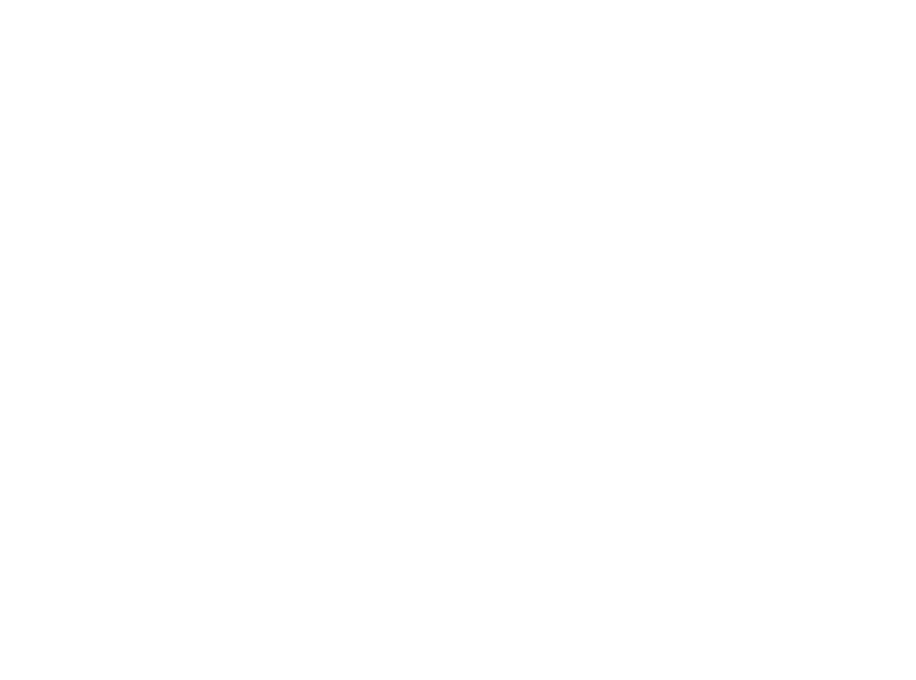
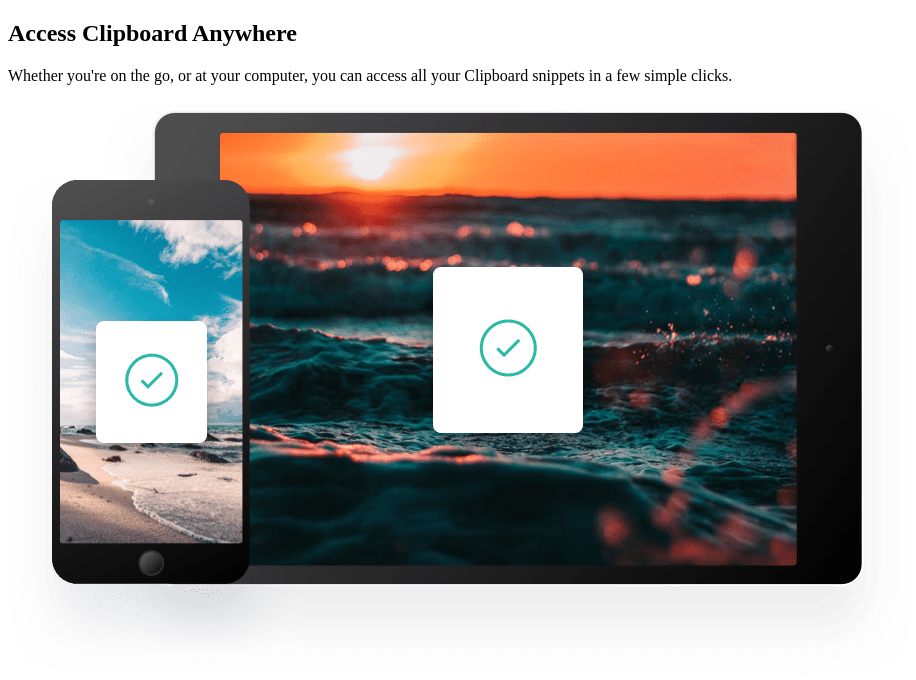
Before and after one commit to goodluckribson-source/Project-Clipboard, a plain HTML site: page index.html in a window 1280 px wide. Shown: the whole page, without its empty margins (0-916 px from the left). Drawn offline with Linux system fonts and the light colour scheme.

Commit message:
added the clipboard access message and the images

```diff
--- a/index.html
+++ b/index.html
@@ -18,6 +18,11 @@
         </section>
         <!--Keith-->
         <section class="Project  description">
+            <h1>Access Clipboard Anywhere</h1>
+            <p>Whether you're on the go, or at your computer, you can access all your Clipboard
+                                     snippets in a few simple clicks.
+            </p>
+            <img src="image-devices.png">
         </section>
         <section class="download">
             <!--Bright-->
```
